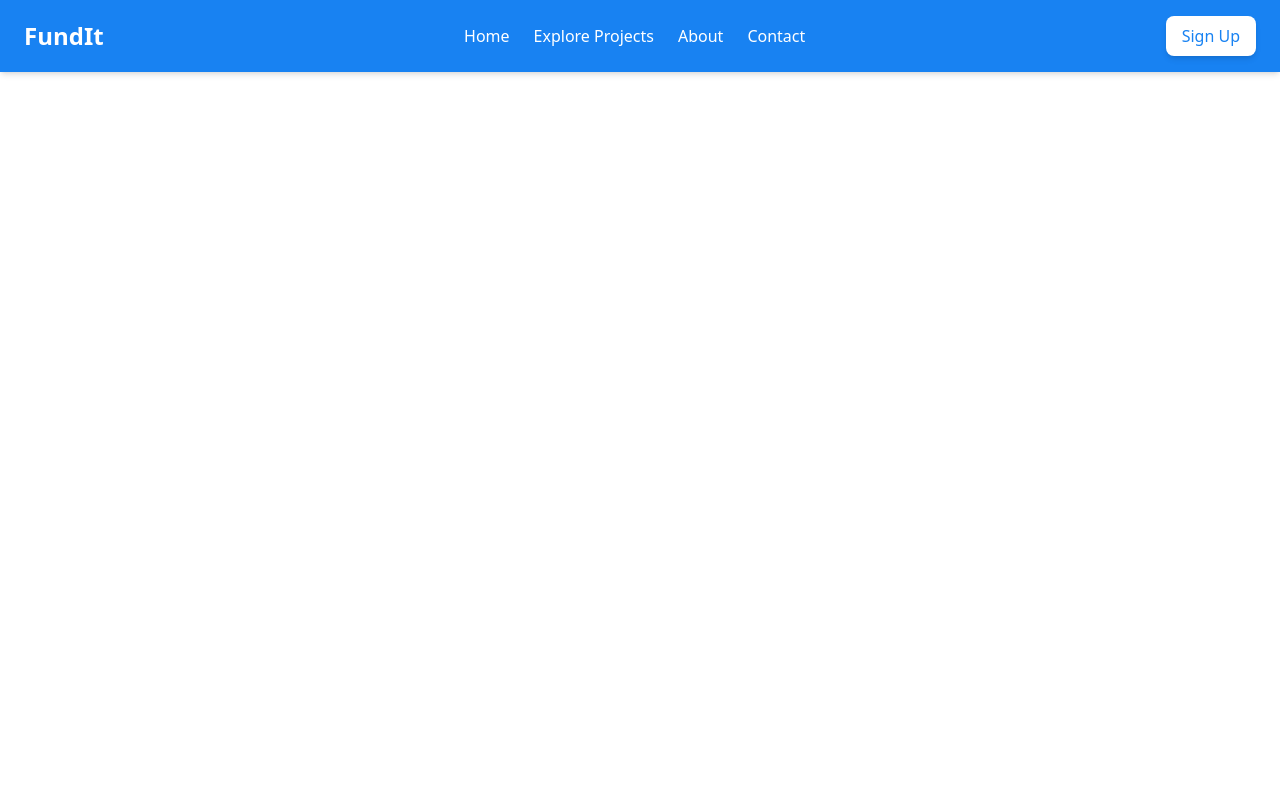
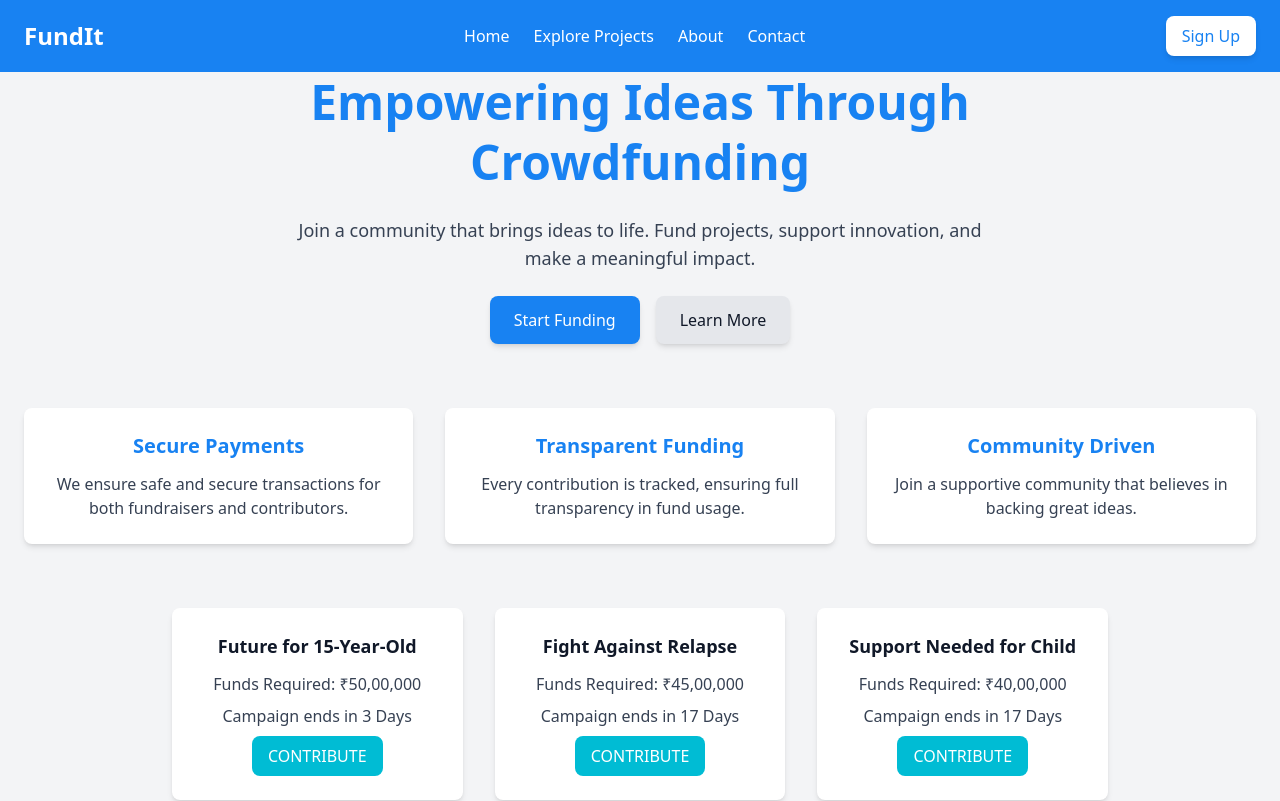
Before and after one commit to BawaskarSiddhesh/fundraiser, a React (Vite) app in the folder client/: page /donate in a window 1280 px wide. Shown: the top 801 px of the page. Built offline with nearby package versions, Linux system fonts and the light colour scheme.

Commit message:
donate fixes

```diff
--- a/client/src/App.jsx
+++ b/client/src/App.jsx
@@ -2,13 +2,14 @@ import React from "react";
 import { Route, Routes } from "react-router-dom";
 import Home from "./pages/Home";
 import Navbar from "./components/Navbar";
-
+import Donate from "./pages/Donate"
 const App = () => {
   return (
     <>
       <Navbar />
       <Routes>
         <Route path="/" element={<Home />} />
+        <Route path='/donate' element={<Donate />} />
       </Routes>
     </>
   );
--- a/client/src/pages/Donate.jsx
+++ b/client/src/pages/Donate.jsx
@@ -1,6 +1,6 @@
 import React from "react";
 
-const Home = () => {
+const Donate = () => {
   return (
     <div className="min-h-screen flex flex-col items-center justify-center bg-gray-100 text-gray-900">
       {/* Hero Section */}
@@ -102,4 +102,4 @@ const Home = () => {
   );
 };
 
-export default Home;
+export default Donate;
```
